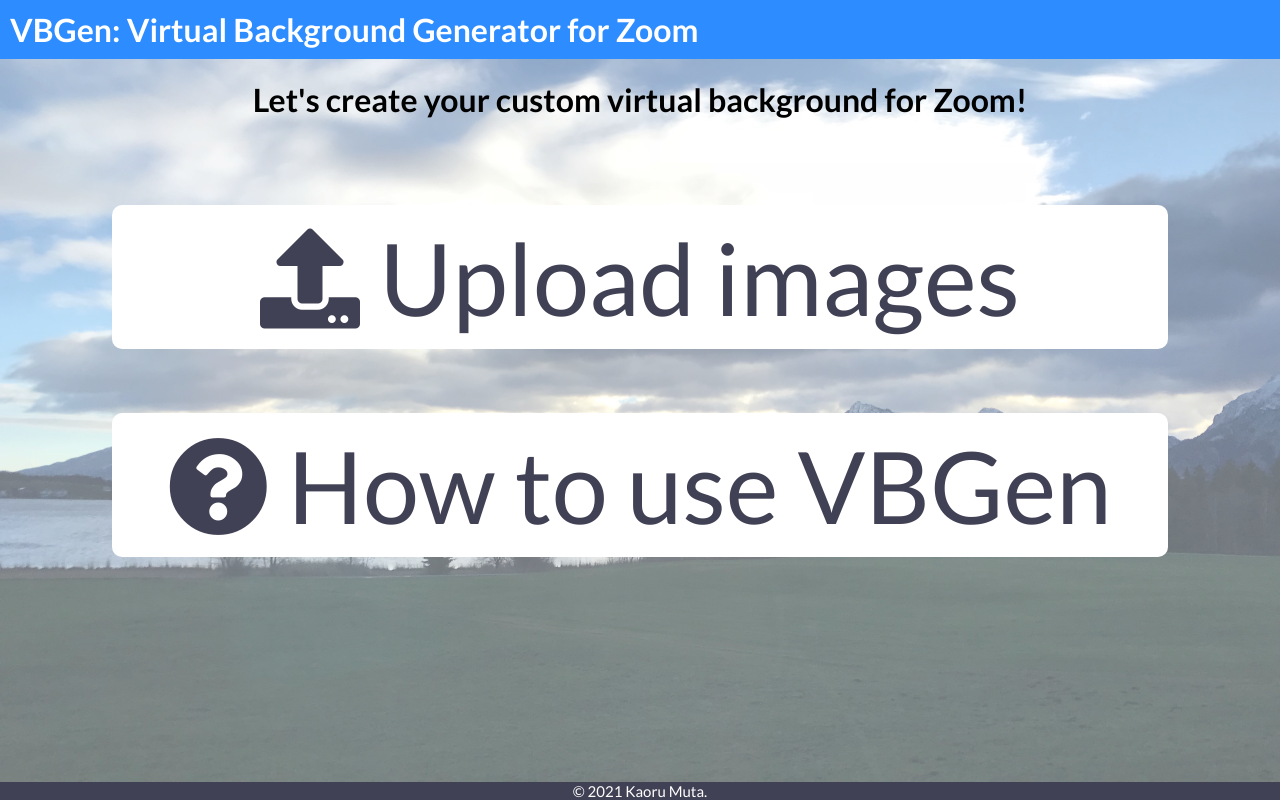
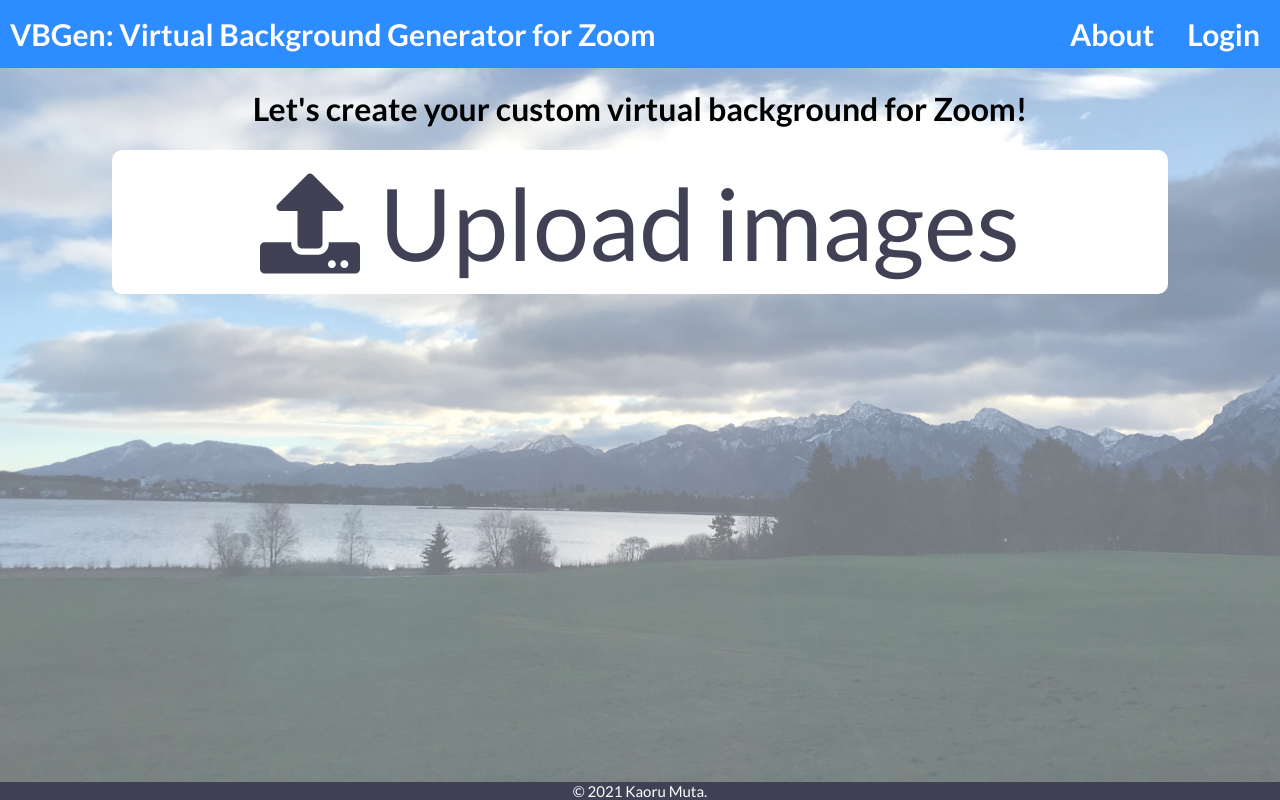
Before and after one commit to KaoruMuta/VBGen, a Flask app: page / in a window 1280 px wide. Run offline with Flask 2, Linux system fonts and the light colour scheme; some libraries are stand-ins or nearby versions.

Commit message:
refactor: replace UI in header and body

```diff
--- a/app/static/index.css
+++ b/app/static/index.css
@@ -1,3 +1,11 @@
+a {
+  text-decoration: none;
+}
+
+ul {
+  list-style: none;
+}
+
 .body {
   margin: 0px;
   font-family: "Lato";
@@ -7,14 +15,33 @@
   background-size: cover;
 }
 
+.header {
+  display: flex;
+  justify-content: space-between;
+  background-color: #2D8CFF;
+}
+
 .header-title {
   color: #FFFFFF;
+  font-size: 30px;
+  font-weight: bold;
   margin: 0px;
   padding: 10px 0 10px 10px;
+  align-self: center;
 }
 
-.header {
-  background-color: #2D8CFF;
+.how-to-use-link, .login-link {
+  font-size: 30px;
+  font-weight: bold;
+  color: #FFFFFF;
+  font-family: "Lato";
+  margin: 0px;
+  padding: 10px 20px 10px 10px;
+  align-self: flex-end;
+}
+
+.how-to-use-link:hover, .login-link:hover {
+  text-decoration: underline;
 }
 
 .body-wrapper {
@@ -28,7 +55,7 @@
   align-items: center;
 }
 
-.upload-button, .how-to-use-button {
+.upload-button {
   text-align: center;
   background-color: #FFFFFF;
   border: none;
@@ -38,7 +65,6 @@
   font-size: 100px;
   border-radius: 10px;
   width: 80%;
-  margin-top: 5%;
 }
 
 .upload-button input {
--- a/app/templates/index.html
+++ b/app/templates/index.html
@@ -10,7 +10,15 @@
   <body class="body">
     <div class="body-wrapper">
       <header class="header">
-        <h1 class=header-title>VBGen: Virtual Background Generator for Zoom</h1>
+        <a href="/" class=header-title>VBGen: Virtual Background Generator for Zoom</a>
+        <nav>
+          <ul>
+            <li>
+              <a class="how-to-use-link" href="/how_to_use">About</a>
+              <a class="login-link" href="/login">Login</a>
+            </li>
+          </ul>
+        </nav>
       </header>
       <div class="button-wrapper">
         <h1>Let's create your custom virtual background for Zoom!</h1>
@@ -20,9 +28,6 @@
             <input type="file" name="file" accept="image/*">
           </form>
         </label>
-        <label class="how-to-use-button" onclick="location.href='/how_to_use'">
-          <i class="fas fa-question-circle"></i>  How to use VBGen
-        </label>
       </div>
       <footer class="footer">&copy; 2021 Kaoru Muta.</footer>
     </div>
```
